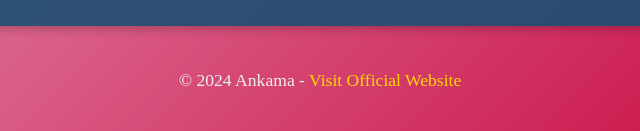
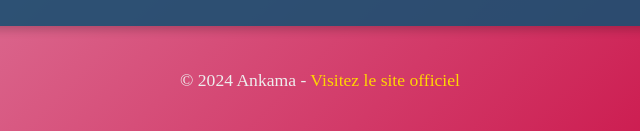
Before and after one commit to Aditi-Ethiraj14/France-et-Technologie-AE, a plain HTML site: page ankama.html in a window 1280 px wide. Shown: the part 1040-1171 px from the top of the page, 320-960 px from the left. Drawn offline with Linux system fonts and the light colour scheme.

Commit message:
Update ankama.html

```diff
--- a/ankama.html
+++ b/ankama.html
@@ -116,7 +116,7 @@
 </section>
 
 <footer>
-    <p>&copy; 2024 Ankama - <a href="https://www.ankama.com/en">Visit Official Website</a></p>
+    <p>&copy; 2024 Ankama - <a href="https://www.ankama.com/en">Visitez le site officiel</a></p>
 </footer>
 
 </body>
```
